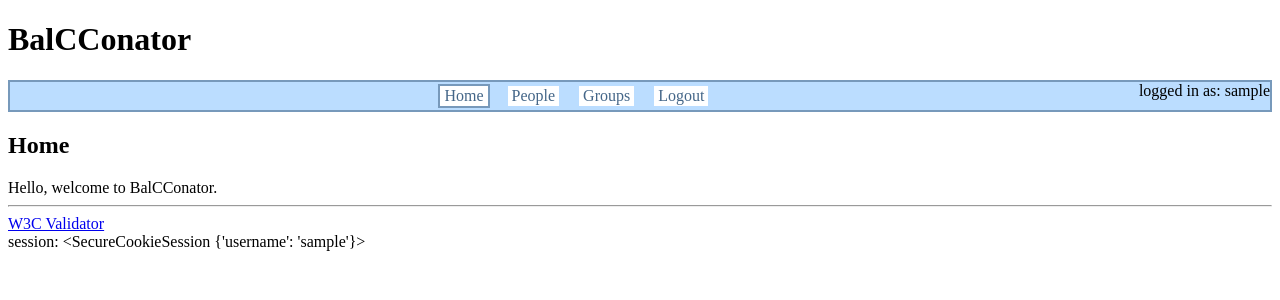
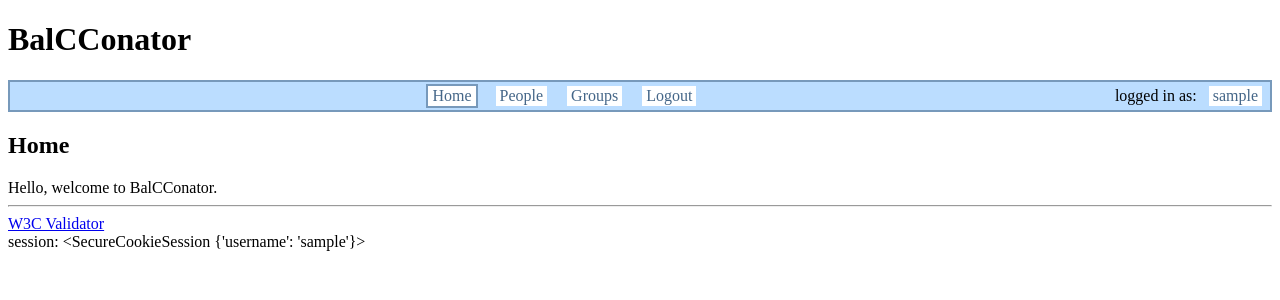
Before and after one commit to lugons/balcconator, a Flask app: page / in a window 1280 px wide. Shown: the top 300 px of the page. Run offline with Flask 2, Linux system fonts and the light colour scheme; the visitor is signed in with stand-in values (Sample User, id 1); parts of the project's set-up code (start-up, migrations or seed data) failed here and were passed over.

Commit message:
"logged in as" is now a link to the user's page

```diff
--- a/templates/base.html
+++ b/templates/base.html
@@ -21,7 +21,7 @@
         <a{% if active_page == 'admin' %} class="active"{% endif %} href="{{ url_for('admin_people') }}">People</a>
         <a{% if active_page == 'admin' %} class="active"{% endif %} href="{{ url_for('admin_groups') }}">Groups</a>
         {% endif %}
-        {% if session.username %}<div style="float: right">logged in as: {{ session.username }}</div>{% endif %}
+        {% if session.username %}<div style="float: right">logged in as: <a href="{{ url_for('person', username=session.username) }}">{{ session.username }}</a></div>{% endif %}
     </div>
     {%- with messages = get_flashed_messages(with_categories=true) %}
     {% if messages %}
```
